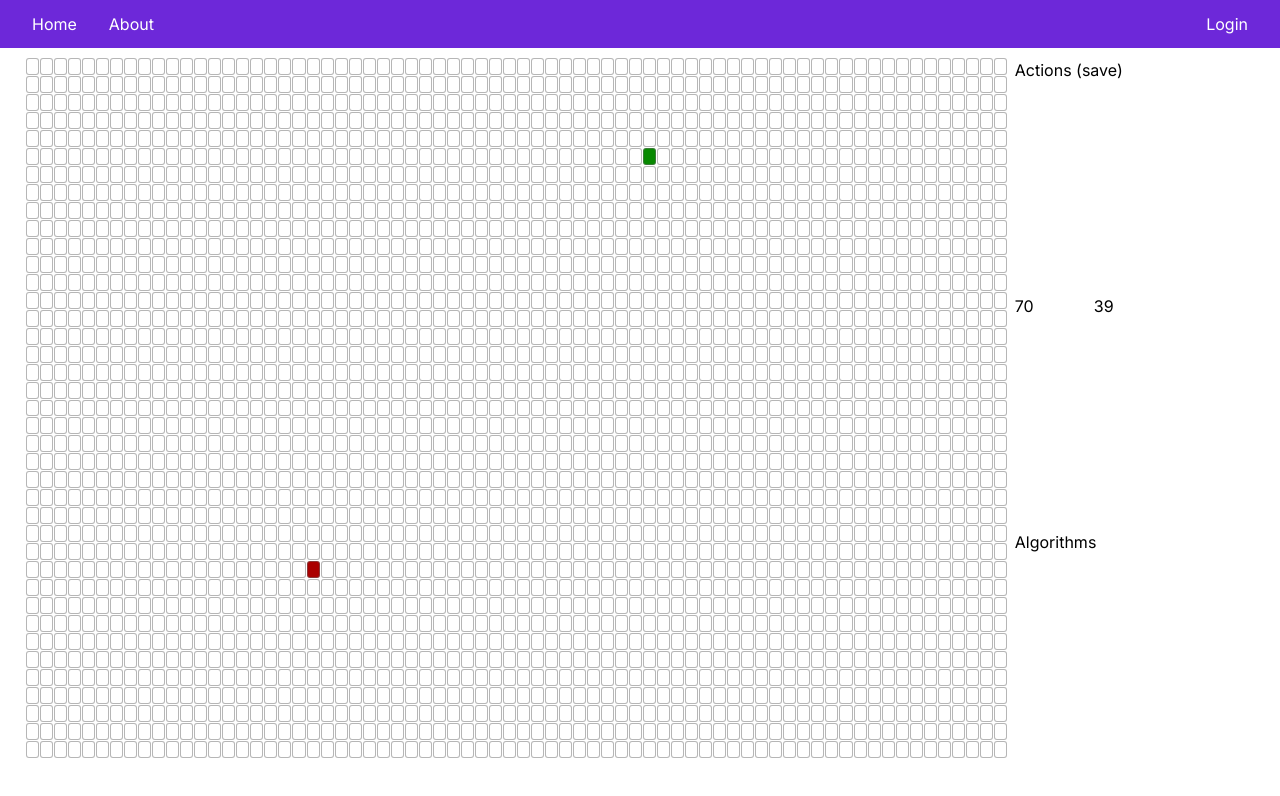
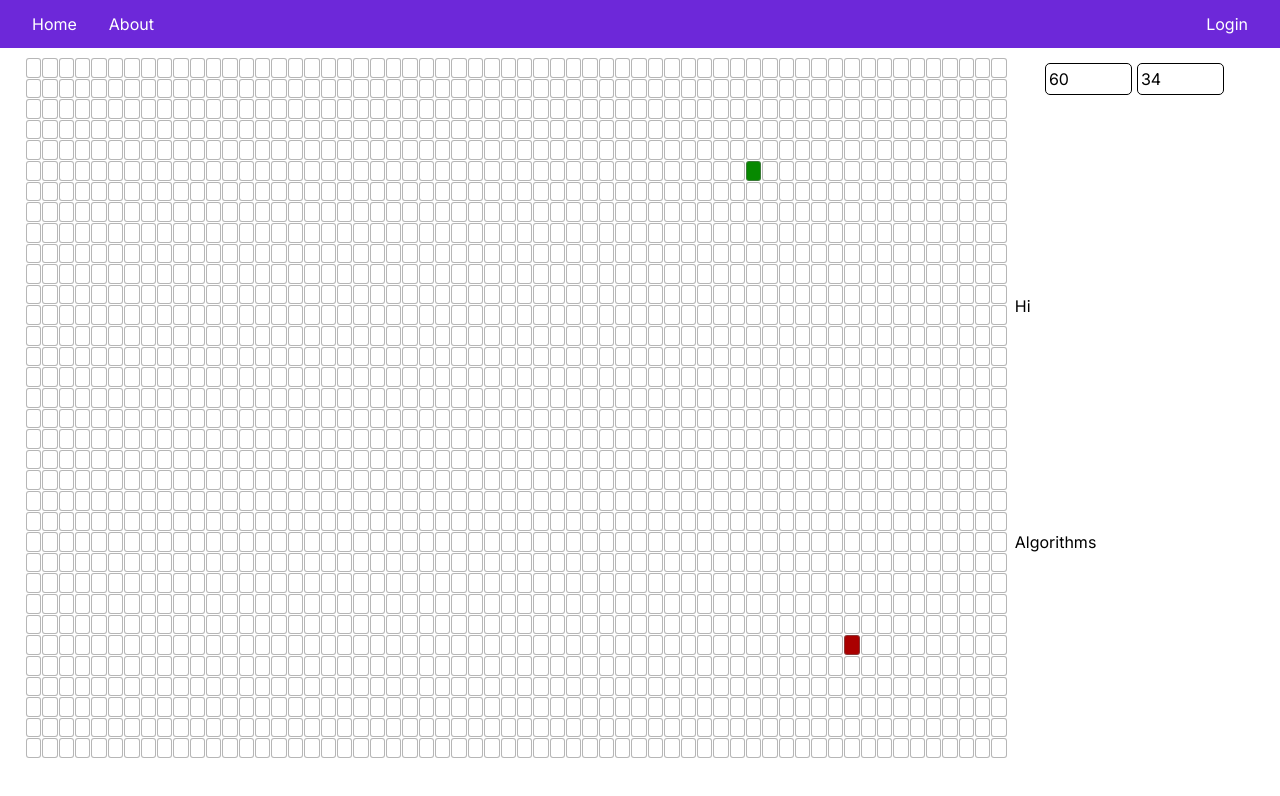
Before and after one commit to martins021/pathfinder, a Next.js app: page / in a window 1280 px wide. Shown: the top 796 px of the page. Built offline with nearby package versions, Linux system fonts and the light colour scheme.

Commit message:
finished map size controlling

```diff
--- /dev/null
+++ b/src/app/components/actions.jsx
@@ -0,0 +1,13 @@
+"use client"
+import React from "react";
+import SizeController from "./sizeController";
+
+const Actions = () => {
+  return (
+    <>
+      <SizeController />
+    </>
+  );
+}
+
+export default Actions;
--- a/src/app/components/controls.jsx
+++ b/src/app/components/controls.jsx
@@ -1,62 +1,11 @@
 "use client"
 import React, { useContext, useEffect, useState } from "react";
-import MapContext from "../context/mapContext";
 
 const Controls = () => {
-  const { mapSize, setMapSize } = useContext(MapContext)
-  const [x, setX] = useState(mapSize.x)
-  const [y, setY] = useState(mapSize.y)
-  const [adjustX, setAdjustX] = useState(false)
-
-  const handleXChange = (event) => {
-    let val = parseInt(event.target.value);
-    console.log(val);
-    if(val < 10) val = 10;
-    else if(val > 100) val = 100;
-    setX(val)
-    setAdjustX(false)
-  }
-
-  const handleYChange = (event) => {
-    let val = parseInt(event.target.value);
-    console.log(val);
-    if(val < 10) val = 10;
-    else if(val > 100) val = 100;
-    setY(val)
-    setAdjustX(true)
-  }
-
-  useEffect(() => {
-    if(adjustX){ // adjust one to maintain 16:9 ratio
-      setMapSize({ x: Math.round((16 / 9) * y), y })
-      setX(Math.round((16 / 9) * y))
-    } else {
-      setMapSize({ x, y: Math.round((9 / 16) * x) })
-      setY(Math.round((9 / 16) * x))
-    }
-  }, [x, y])
-
   return (
-    <div>
-      <input
-        type="number"
-        value={x}
-        onChange={handleXChange}
-        min="0"
-        max="100"
-        step="5"
-        disabled={y === 100}
-      />
-      <input
-        type="number"
-        value={y}
-        onChange={handleYChange}
-        min="0"
-        max="100"
-        step="5"
-        disabled={x === 100}
-      />
-    </div>
+    <>
+      Hi
+    </>
   );
 }
 
--- /dev/null
+++ b/src/app/components/sizeController.jsx
@@ -0,0 +1,60 @@
+import React, { useContext, useEffect, useState } from "react";
+import MapContext from "../context/mapContext";
+import styles from "../styles/sizeController.module.css"
+
+const SizeController = () => {
+  const { mapSize, setMapSize } = useContext(MapContext)
+  const [x, setX] = useState(mapSize.x)
+  const [y, setY] = useState(mapSize.y)
+
+  const handleXChange = (event) => {
+    let valX = parseInt(event.target.value);
+    let valY = Math.round((9 / 16) * valX); // adjust one to maintain 16:9 ratio
+
+    if(valY < 10 || valX < 10 || valX > 100) return; // don't change size if invalid values
+    setX(valX)
+    setY(valY)
+  }
+
+  const handleYChange = (event) => {
+    let valY = parseInt(event.target.value);
+    let valX = Math.round((16 / 9) * valY); // adjust one to maintain 16:9 ratio
+
+    if(valX > 100 || valY < 10 || valY > 100) return; // don't change size if invalid values
+    setY(valY)
+    setX(valX)
+  }
+
+  useEffect(() => {
+    setMapSize({ x, y })
+  }, [x, y])
+
+  return (
+    <>
+      <div className={styles.container}>
+        <input
+          className={styles.input}
+          type="number"
+          value={x}
+          onChange={handleXChange}
+          min="0"
+          max="100"
+          step="5"
+          disabled={y === 100}
+        />
+        <input
+          className={styles.input}
+          type="number"
+          value={y}
+          onChange={handleYChange}
+          min="0"
+          max="100"
+          step="5"
+          disabled={x === 100}
+        />
+      </div>
+    </>
+  );
+}
+
+export default SizeController;
--- a/src/app/context/mapContext.jsx
+++ b/src/app/context/mapContext.jsx
@@ -6,7 +6,7 @@ const MapContext = createContext(null);
 
 export const MapProvider = ({ children }) => {
   const prisma = new PrismaClient()
-  const [mapSize, setMapSize] = useState({ x: 70 , y: 40 });
+  const [mapSize, setMapSize] = useState({ x: 60 , y: 34 });
   const [mapData, setMapData] = useState([]);
 
   const createMap = () => {
--- a/src/app/page.js
+++ b/src/app/page.js
@@ -1,6 +1,7 @@
 "use client"
 import Map from '@/app/components/map'
 import Controls from '@/app/components/controls'
+import Actions from './components/actions'
 import styles from './styles/main.module.css'
 import { MapProvider } from '@/app/context/mapContext'
 
@@ -9,7 +10,9 @@ export default function Home() {
     <MapProvider>
       <main className="mx-auto max-w-[1920px] min-h-screen px-4">
         <div className={styles.mainGrid} >
-          <div className={styles.actionsTile}>Actions (save)</div>
+          <div className={styles.actionsTile}>
+            <Actions />
+          </div>
           <div className={styles.mapTile}>
             <Map />
           </div>
--- /dev/null
+++ b/src/app/styles/sizeController.module.css
@@ -0,0 +1,13 @@
+.container {
+  width: 100%;
+  padding: 5px;
+  display: flex;
+  flex-direction: row;
+  justify-content: center;
+  gap: 5px;
+}
+.input {
+  border: 1px solid black;
+  border-radius: 5px;
+  padding: 3px;
+}
```
